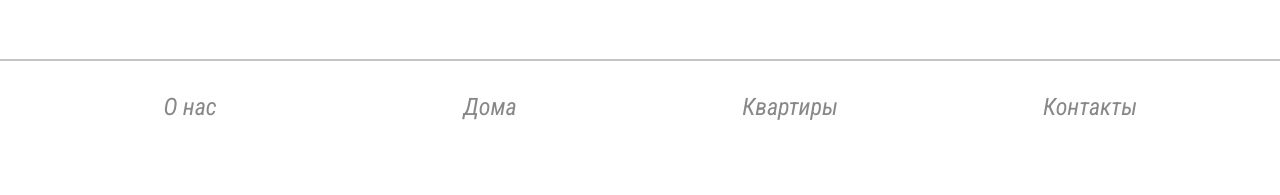
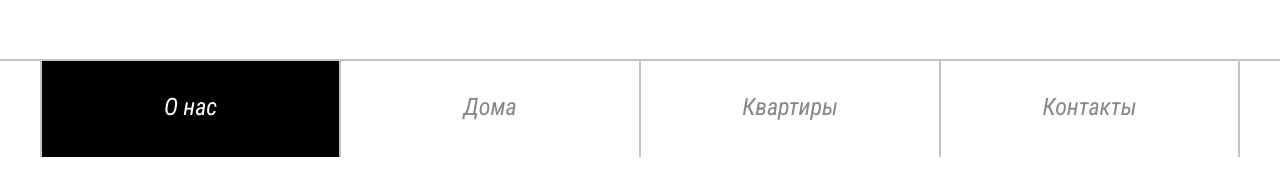
Before and after one commit to Ivan-Ovcharenko/site_to2rent, a plain HTML site: page index.html in a window 1280 px wide. Shown: the part 247-442 px from the top of the page. Drawn offline with nearby package versions, Linux system fonts and the light colour scheme.

Commit message:
header-menu

```diff
--- a/css/style.css
+++ b/css/style.css
@@ -40,7 +40,23 @@ body{
     line-height: 24px;
     color: #888888;
     text-decoration: none;
-    max-width: 300px;
     display: block;
     padding: 34px 10px 38px;
+    border-left: 1px solid #C4C4C4;
+    border-right: 1px solid #C4C4C4;
+    transition: all .3s;
 }
+/* при наведении курсора мышки(белый цвет, черный фон) */
+.menu__list-link--active,
+.menu__list-link:hover{
+    color: #fff;
+    background-color: #000;
+}
+
+.menu__list-item:first-child{
+    border-left: 1px solid #C4C4C4;
+}
+
+.menu__list-item:last-child{
+    border-right: 1px solid #C4C4C4;
+}
--- a/index.html
+++ b/index.html
@@ -22,7 +22,7 @@
 
      <ul class="menu__list">
        <li class="menu__list-item">
-          <a class="menu__list-link" href="" >О нас</a>
+          <a class="menu__list-link menu__list-link--active" href="" >О нас</a>
        </li>
        <li class="menu__list-item">
         <a class="menu__list-link" href="" >Дома</a>
```
